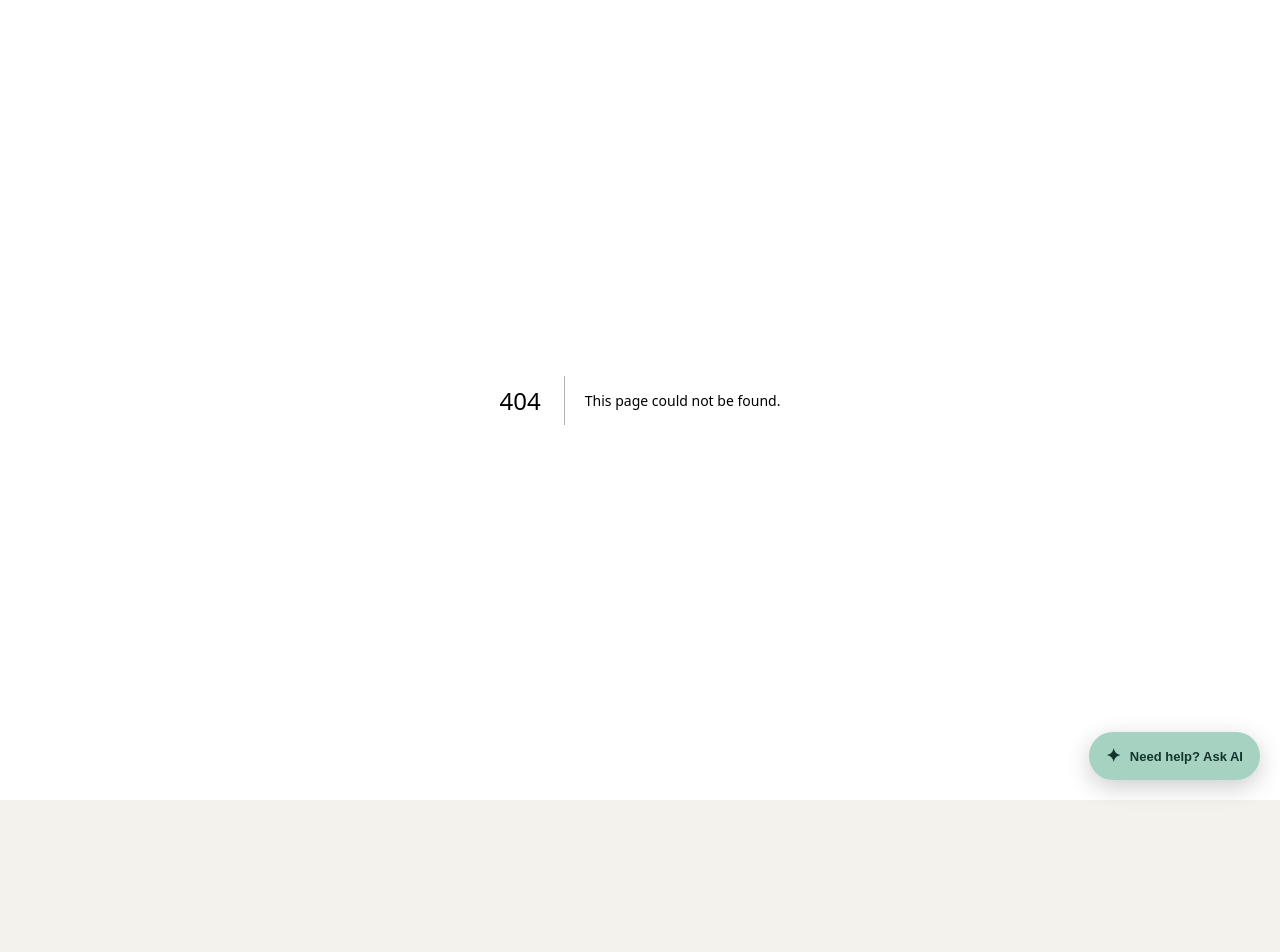
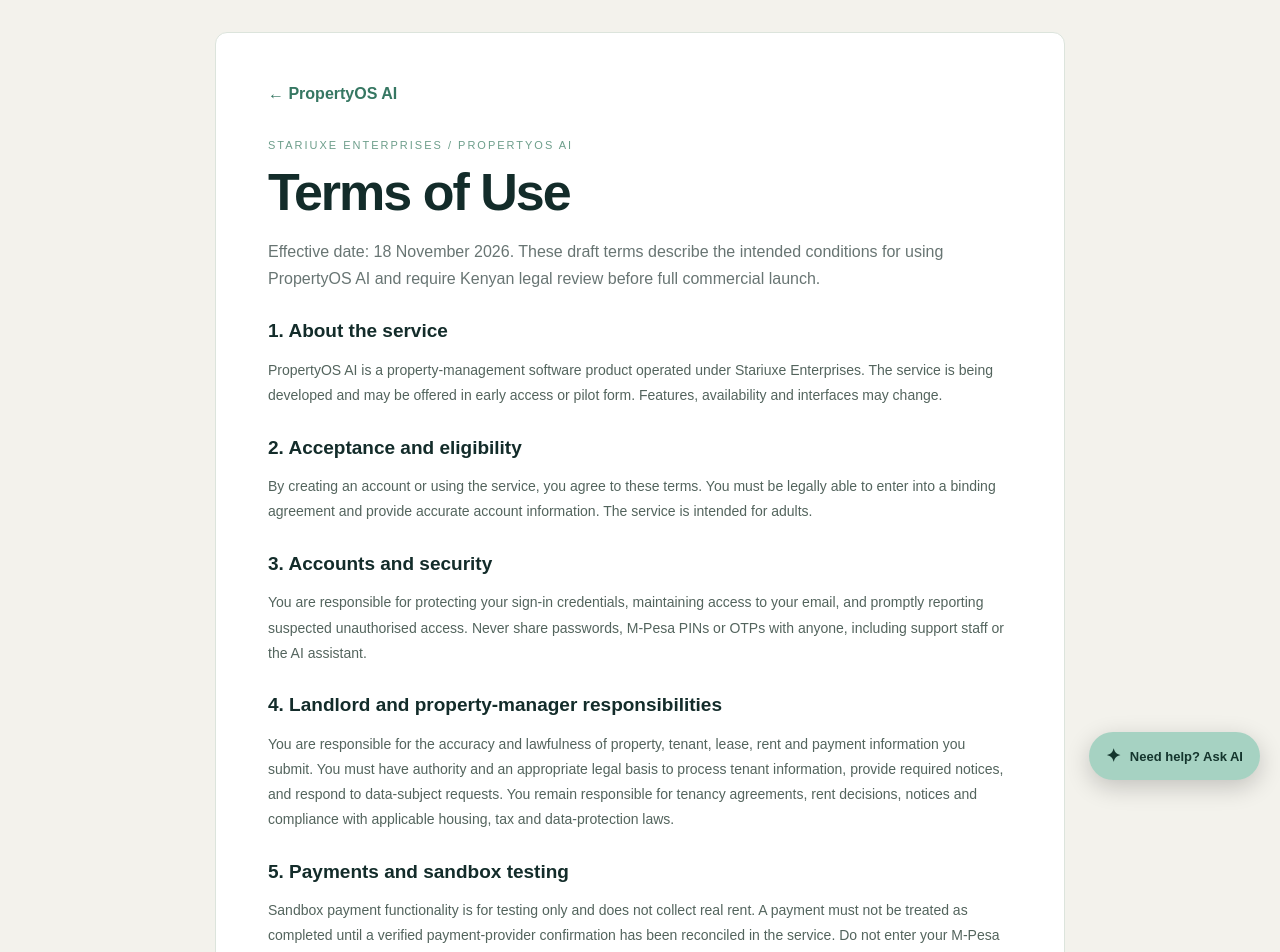
Before and after one commit to Stariuxe/create-an-app-that-monitors-rent-of-properties, a Next.js app: page /terms in a window 1280 px wide. Before the commit this address had no page. Shown: the top 952 px of the page. Before the commit the page ends 800 px from the top, so only its background shows below. Built offline with nearby package versions, Linux system fonts and the light colour scheme.

Commit message:
Add terms information page

```diff
--- /dev/null
+++ b/app/terms/page.tsx
@@ -0,0 +1,33 @@
+export const metadata = {
+  title: "Terms of Use | PropertyOS AI",
+  description: "Terms governing access to and use of PropertyOS AI.",
+  robots: { index: true, follow: true },
+};
+
+const sections = [
+  ["1. About the service", "PropertyOS AI is a property-management software product operated under Stariuxe Enterprises. The service is being developed and may be offered in early access or pilot form. Features, availability and interfaces may change."],
+  ["2. Acceptance and eligibility", "By creating an account or using the service, you agree to these terms. You must be legally able to enter into a binding agreement and provide accurate account information. The service is intended for adults."],
+  ["3. Accounts and security", "You are responsible for protecting your sign-in credentials, maintaining access to your email, and promptly reporting suspected unauthorised access. Never share passwords, M-Pesa PINs or OTPs with anyone, including support staff or the AI assistant."],
+  ["4. Landlord and property-manager responsibilities", "You are responsible for the accuracy and lawfulness of property, tenant, lease, rent and payment information you submit. You must have authority and an appropriate legal basis to process tenant information, provide required notices, and respond to data-subject requests. You remain responsible for tenancy agreements, rent decisions, notices and compliance with applicable housing, tax and data-protection laws."],
+  ["5. Payments and sandbox testing", "Sandbox payment functionality is for testing only and does not collect real rent. A payment must not be treated as completed until a verified payment-provider confirmation has been reconciled in the service. Do not enter your M-Pesa PIN into PropertyOS AI. Live payment processing is not offered unless separately announced and enabled."],
+  ["6. Records, reports and AI guidance", "The service may display records, calculations, reports and AI-generated guidance. These are operational aids, not legal, tax, accounting, credit or investment advice. You must independently verify important figures and decisions. AI responses may be incomplete or incorrect."],
+  ["7. Acceptable use", "You must not misuse the service, attempt to access another user's workspace, interfere with security controls, upload malicious code, submit unlawful or misleading content, reverse engineer protected components, or use the service to harass or unlawfully profile tenants."],
+  ["8. Availability, changes and early access", "The service may be interrupted for maintenance, security, upgrades or events outside our control. Early-access features may be incomplete and may be changed or withdrawn. Do not rely on the service as the sole copy of critical tenancy, payment or accounting records; maintain appropriate independent records."],
+  ["9. Intellectual property", "PropertyOS AI branding, software, interface and related materials are owned by or licensed to the operator. These terms grant you a limited, revocable right to use the service for its intended purpose and do not transfer ownership."],
+  ["10. Suspension and termination", "Access may be restricted where necessary to protect users, comply with law, investigate misuse or secure the service. You may stop using the service and request account-related assistance through the published contact channel. Data handling on termination is subject to applicable law and the Privacy Policy."],
+  ["11. Liability", "To the extent permitted by law, the service is provided during development and early access without a promise of uninterrupted or error-free operation. Nothing in these terms excludes liability that cannot lawfully be excluded, including rights or remedies that apply under Kenyan law."],
+  ["12. Governing law and contact", "These terms are intended to be governed by the laws of Kenya, subject to mandatory consumer and other applicable protections. Questions may be sent to hello@propertyos.ai. These terms are a product draft and should receive Kenyan legal review before full commercial launch."]
+];
+
+export default function TermsPage() {
+  return <main style={{minHeight:"100vh",background:"#f3f2ec",color:"#132c2a",padding:"32px 6%"}}>
+    <article style={{maxWidth:850,margin:"0 auto",background:"#fff",padding:"clamp(24px,5vw,52px)",borderRadius:12,border:"1px solid #dce4dc"}}>
+      <a href="/" style={{color:"#367762",fontWeight:700}}>← PropertyOS AI</a>
+      <p style={{marginTop:36,color:"#6d9e8b",fontSize:11,letterSpacing:2}}>STARIUXE ENTERPRISES / PROPERTYOS AI</p>
+      <h1 style={{fontSize:"clamp(34px,6vw,52px)",letterSpacing:-2,margin:"10px 0"}}>Terms of Use</h1>
+      <p style={{color:"#687573",lineHeight:1.7}}>Effective date: 18 November 2026. These draft terms describe the intended conditions for using PropertyOS AI and require Kenyan legal review before full commercial launch.</p>
+      {sections.map(([heading,body])=><section key={heading} style={{marginTop:28}}><h2 style={{fontSize:19}}>{heading}</h2><p style={{color:"#53645d",lineHeight:1.8,fontSize:14}}>{body}</p></section>)}
+      <p style={{marginTop:40,borderTop:"1px solid #dce4dc",paddingTop:20,fontSize:12,color:"#687573"}}>PropertyOS AI · Smarter Property Management. Greater Value.</p>
+    </article>
+  </main>;
+}
```
